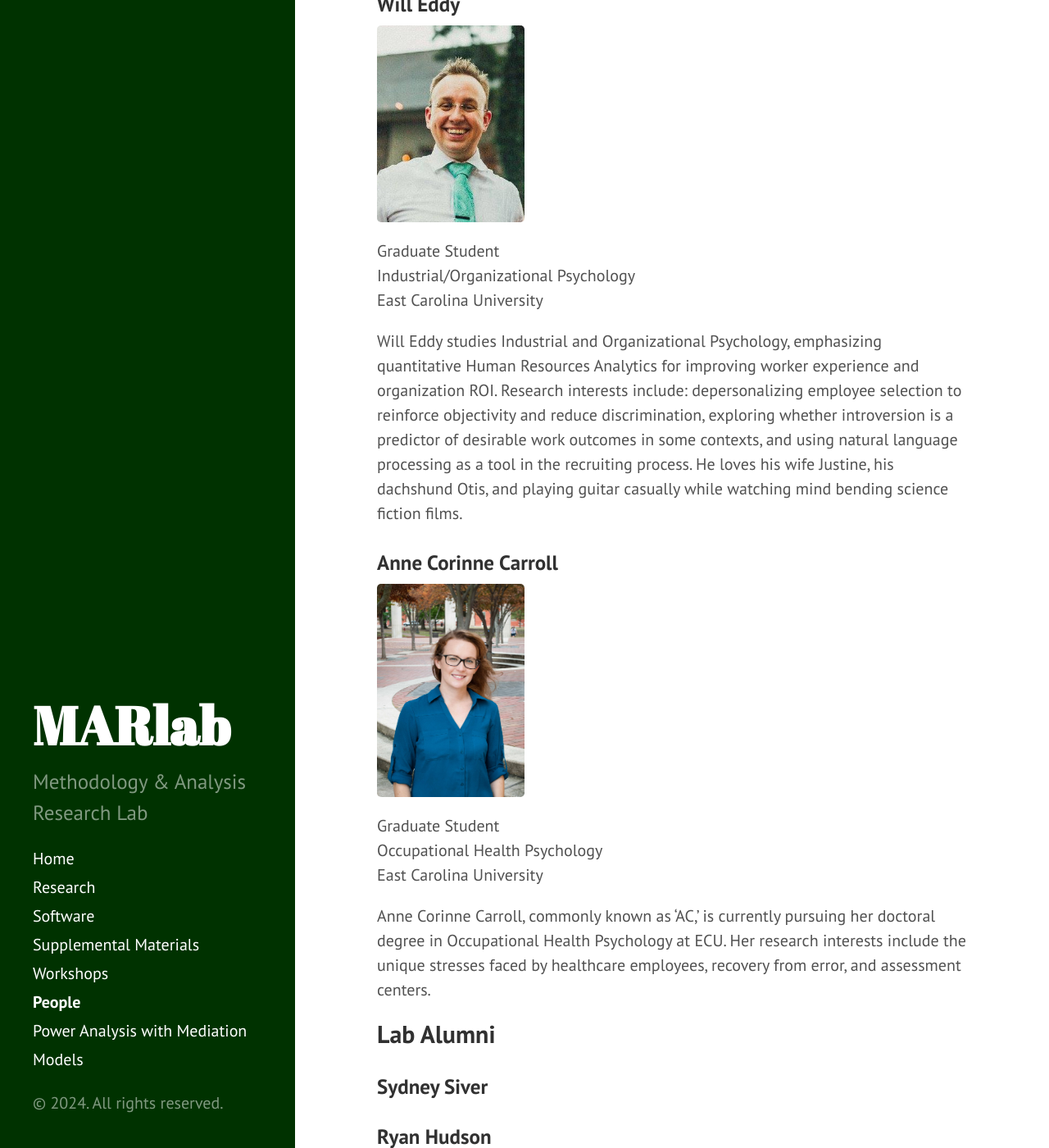
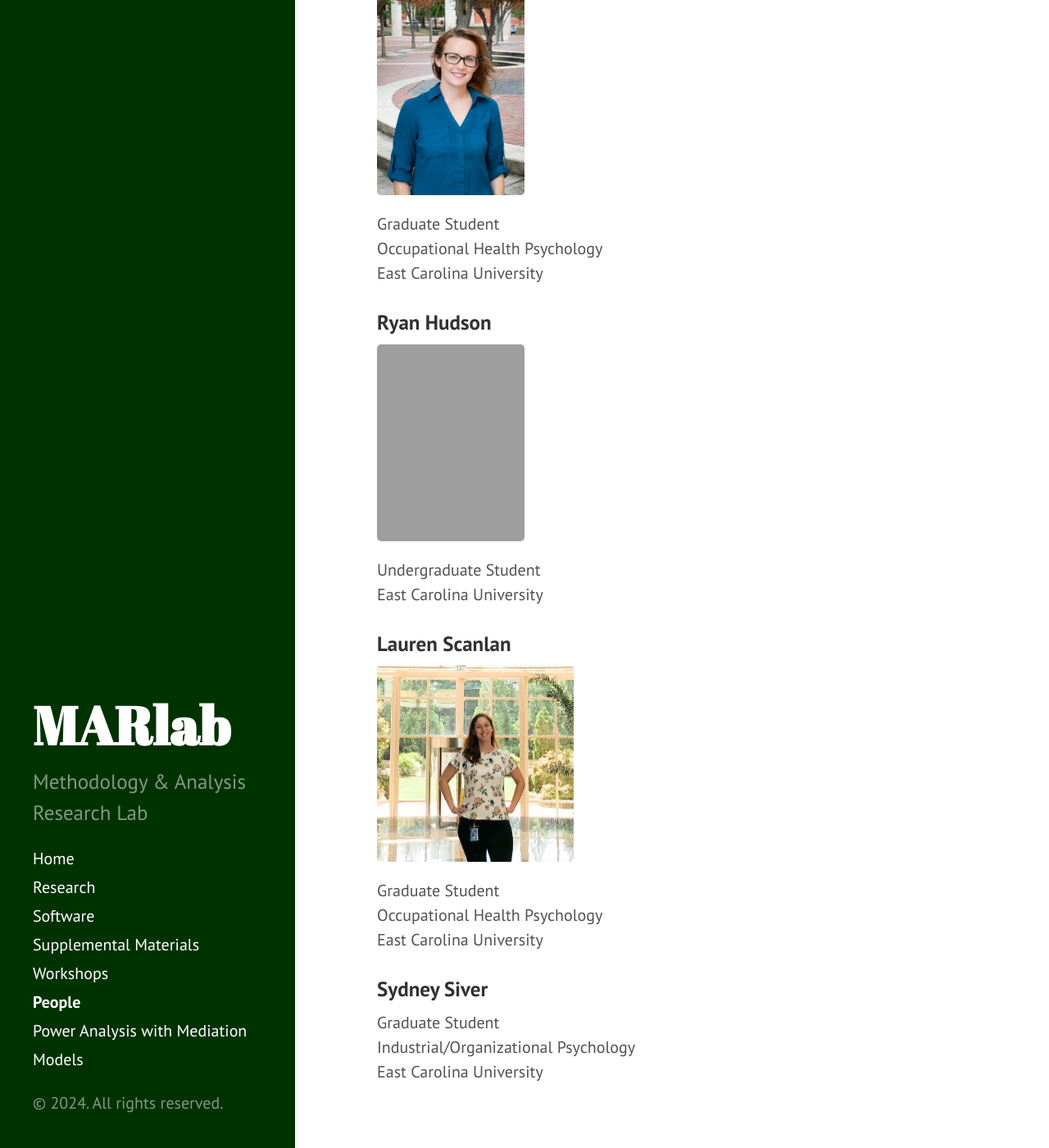
Before and after one commit to schoam4/schoam4.github.io, a Jekyll site: the page built from people.md, in a window 1280 px wide and 1400 px high, scrolled down 1323 px. Shown: the whole window at 82% size. Built offline with Jekyll 4.4.1, drawn with Linux system fonts in a browser that asks for light colours; some of the changed text lies outside the part shown; grey boxes are pictures that could not be loaded.

Commit message:
update people
move alumni add Vitti

```diff
--- a/people.md
+++ b/people.md
@@ -14,25 +14,16 @@
 
 Dr. Schoemann's general interests in quantitative psychology lie in the areas of latent variable modeling (factor analysis and structural equation modeling (SEM)), multilevel modeling (MLM), and meta-analysis. Across these areas he has focused on issues related to multiple group models, missing data, longitudinal models, and Monte Carlo simulations. He is interested in encouraging access to advanced quantitative techniques through developing programs in the statistical language R.
 
-### Lauren Scanlan
+### Thomas Vitti
 
-<img src="https://github.com/schoam4/schoam4.github.io/raw/master/public/Marlab_Scanlan.jpg" width="240" height="240" />
+<img src="https://github.com/schoam4/schoam4.github.io/raw/master/public/Marlab_Vitti.jpg" width="240" height="240" />
 
 Graduate Student<br>
 Occupational Health Psychology <br>
 East Carolina University <br>
 
-Lauren Scanlan, is currently pursuing her doctoral degree in Occupational Health Psychology at ECU. Her research interests include malicious compliance, teleworkers, vacation, and burnout.
 
-### Will Eddy
-
-<img src="https://github.com/schoam4/schoam4.github.io/raw/master/public/Marlab_Eddy.jpg" width="180" height="240" />
-
-Graduate Student<br>
-Industrial/Organizational Psychology <br>
-East Carolina University <br>
-
-Will Eddy studies Industrial and Organizational Psychology, emphasizing quantitative Human Resources Analytics for improving worker experience and organization ROI.  Research interests include: depersonalizing employee selection to reinforce objectivity and reduce discrimination, exploring whether introversion is a predictor of desirable work outcomes in some contexts, and using natural language processing as a tool in the recruiting process.  He loves his wife Justine, his dachshund Otis, and playing guitar casually while watching mind bending science fiction films.
+## Lab Alumni
 
 ### Anne Corinne Carroll
 
@@ -42,13 +33,6 @@
 Occupational Health Psychology <br>
 East Carolina University <br>
 
-Anne Corinne Carroll, commonly known as 'AC,' is currently pursuing her doctoral degree in Occupational Health Psychology at ECU. Her research interests include the unique stresses faced by healthcare employees, recovery from error, and assessment centers.
-
-
-## Lab Alumni
-
-### Sydney Siver
-
 ### Ryan Hudson
 
 <img src="https://github.com/schoam4/schoam4.github.io/raw/master/public/MAR_lab_Ryan.jpg" width="180" height="240" />
@@ -56,4 +40,18 @@
 Undergraduate Student <br>
 East Carolina University <br>
 
-Pursuing a double major in Psychology and Mathematics at East Carolina University, Ryan assists the Methodology and Analysis Research lab in various modeling endeavors. As a recent addition to the MAR lab, Ryan's specific research interests are still unclear; however, he enjoys areas involving heteroskedasticity and classical test theory.
+
+### Lauren Scanlan
+
+<img src="https://github.com/schoam4/schoam4.github.io/raw/master/public/Marlab_Scanlan.jpg" width="240" height="240" />
+
+Graduate Student<br>
+Occupational Health Psychology <br>
+East Carolina University <br>
+
+
+### Sydney Siver
+
+Graduate Student<br>
+Industrial/Organizational Psychology <br>
+East Carolina University <br>
```
Also changed, not shown: 1 other file.
